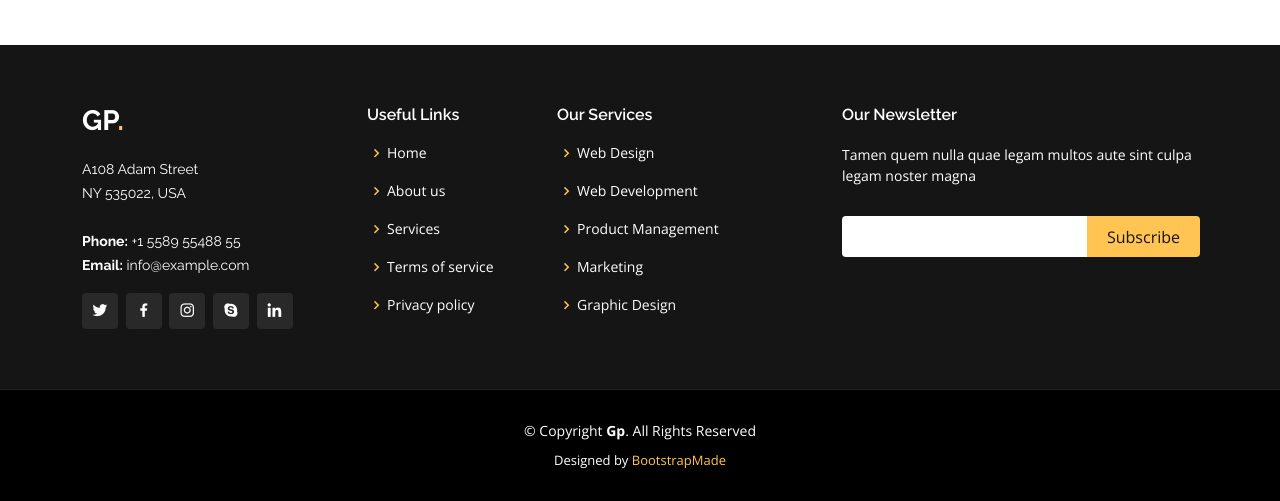
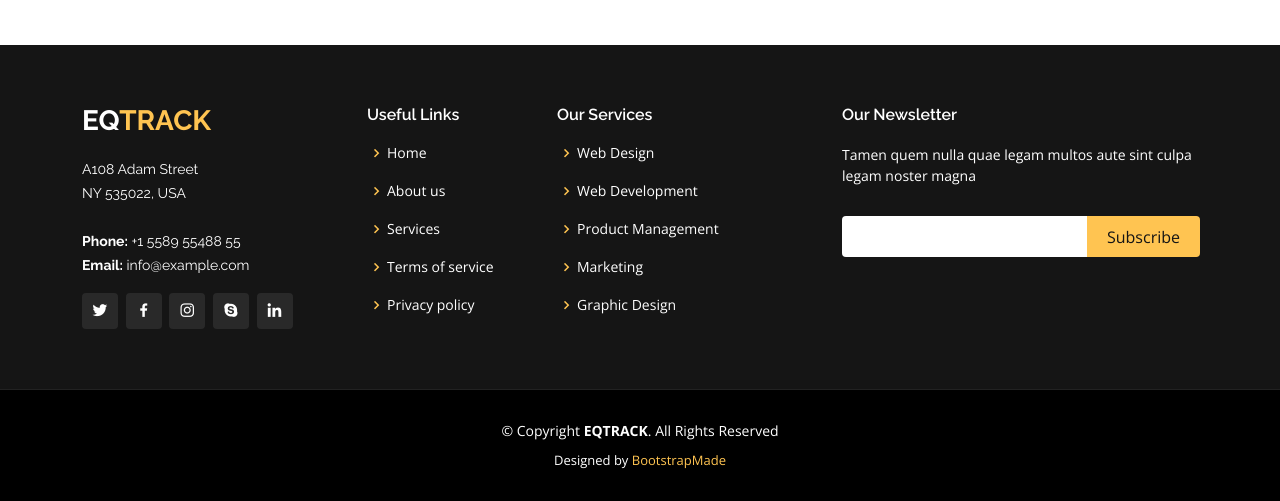
Before and after one commit to mrwarfiend/EQtracker, an ASP.NET Core app: page / in a window 1280 px wide. Shown: the part 1403-1904 px from the top of the page. Run offline with ASP.NET Core 8, Linux system fonts and the light colour scheme; some libraries are stand-ins or nearby versions.

Commit message:
Minor Changes to the layout such as name and word changes

```diff
--- a/EQtrack/Views/Shared/_AppLayout.cshtml
+++ b/EQtrack/Views/Shared/_AppLayout.cshtml
@@ -83,7 +83,7 @@
 
                     <div class="col-lg-3 col-md-6">
                         <div class="footer-info">
-                            <h3>Gp<span>.</span></h3>
+                            <h3>EQ<span>TRACK</span></h3>
                             <p>
                                 A108 Adam Street <br>
                                 NY 535022, USA<br><br>
@@ -137,7 +137,7 @@
 
         <div class="container">
             <div class="copyright">
-                &copy; Copyright <strong><span>Gp</span></strong>. All Rights Reserved
+                &copy; Copyright <strong><span>EQTRACK</span></strong>. All Rights Reserved
             </div>
             <div class="credits">
                 <!-- All the links in the footer should remain intact. -->
--- a/EQtrack/Views/Shared/_HomeLayout.cshtml
+++ b/EQtrack/Views/Shared/_HomeLayout.cshtml
@@ -119,7 +119,7 @@
 
                     <div class="col-lg-3 col-md-6">
                         <div class="footer-info">
-                            <h3>Gp<span>.</span></h3>
+                            <h3>EQ<span>TRACK</span></h3>
                             <p>
                                 A108 Adam Street <br>
                                 NY 535022, USA<br><br>
@@ -173,7 +173,7 @@
 
         <div class="container">
             <div class="copyright">
-                &copy; Copyright <strong><span>Gp</span></strong>. All Rights Reserved
+                &copy; Copyright <strong><span>EQTRACK</span></strong>. All Rights Reserved
             </div>
             <div class="credits">
                 <!-- All the links in the footer should remain intact. -->
```
Also changed, not shown: 6 other files.
